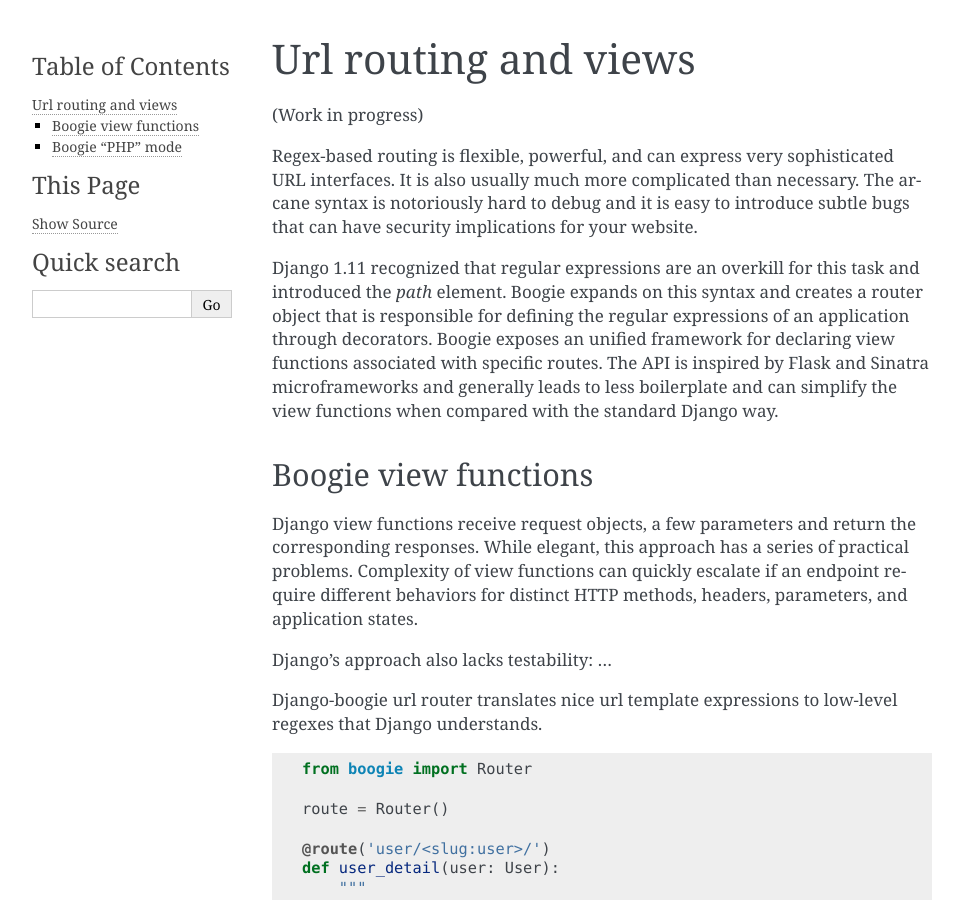
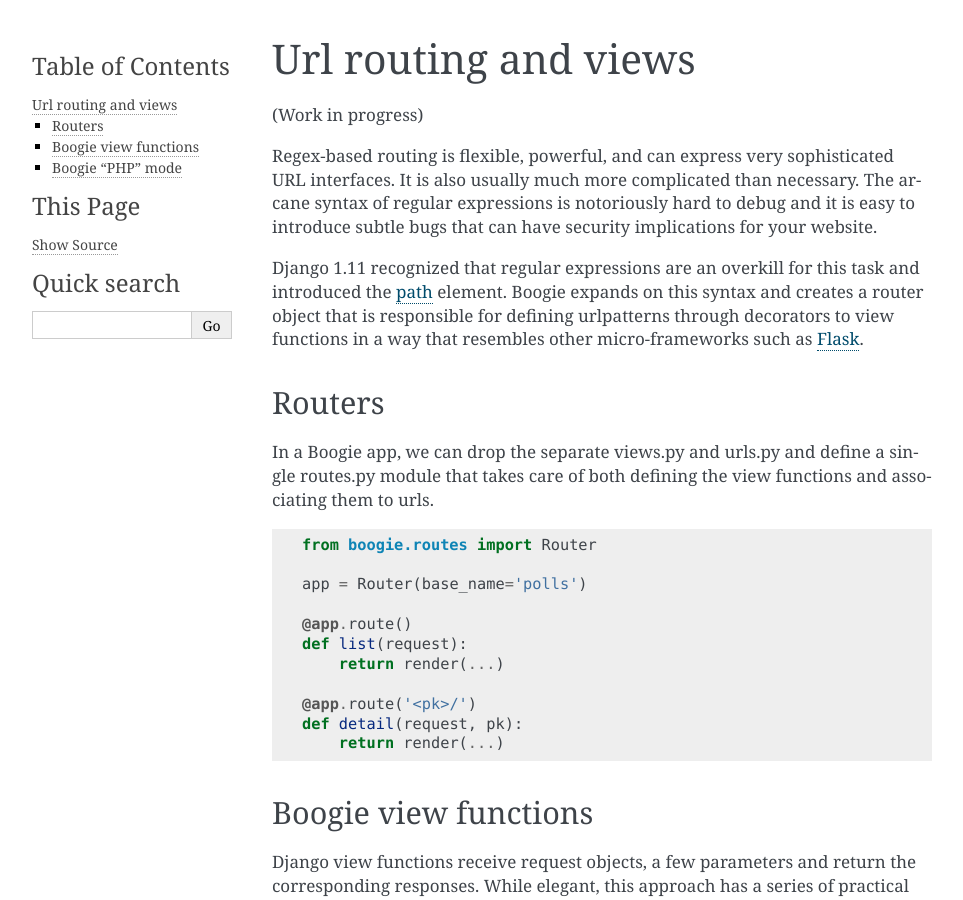
Before and after one commit to ejplatform/django-boogie, a Sphinx documentation site: the page built from docs/routing.rst, in a window 1280 px wide and 900 px high. Shown: the whole window, without its empty margins (148-1111 px from the left). Built offline with Sphinx 7.4.7, drawn with Linux system fonts in a browser that asks for light colours.

Commit message:
update docs

```diff
--- a/docs/routing.rst
+++ b/docs/routing.rst
@@ -7,16 +7,42 @@ Url routing and views
 
 Regex-based routing is flexible, powerful, and can express very sophisticated URL
 interfaces. It is also usually much more complicated than necessary. The arcane
-syntax is notoriously hard to debug and it is easy to introduce subtle bugs that
-can have security implications for your website.
+syntax of regular expressions is notoriously hard to debug and it is easy to
+introduce subtle bugs that can have security implications for your website.
 
 Django 1.11 recognized that regular expressions are an overkill for this task
-and introduced the `path` element. Boogie expands on this syntax and creates
-a router object that is responsible for defining the regular expressions of an
-application through decorators. Boogie exposes an unified framework for
-declaring view functions associated with specific routes. The API is inspired by
-Flask and Sinatra microframeworks and generally leads to less boilerplate and can
-simplify the view functions when compared with the standard Django way.
+and introduced the path_ element. Boogie expands on this syntax and creates
+a router object that is responsible for defining urlpatterns through decorators
+to view functions in a way that resembles other micro-frameworks such as Flask_.
+
+.. _path: https://docs.djangoproject.com/en/2.0/ref/urls/#path
+.. _Flask: http://flask.pocoo.org/
+
+
+Routers
+=======
+
+In a Boogie app, we can drop the separate views.py and urls.py and define a
+single routes.py module that takes care of both defining the view functions
+and associating them to urls.
+
+.. code-block:: python
+
+    from boogie.routes import Router
+
+    app = Router(base_name='polls')
+
+    @app.route()
+    def list(request):
+        return render(...)
+
+    @app.route('<pk>/')
+    def detail(request, pk):
+        return render(...)
+
+
+
+
 
 Boogie view functions
 =====================
```
Also changed, not shown: docs/apps/tasks.rst (added, +72 -0 lines), docs/apps/users.rst (added, +61 -0 lines), docs/stack.rst (added, +20 -0 lines), 1 other file.
